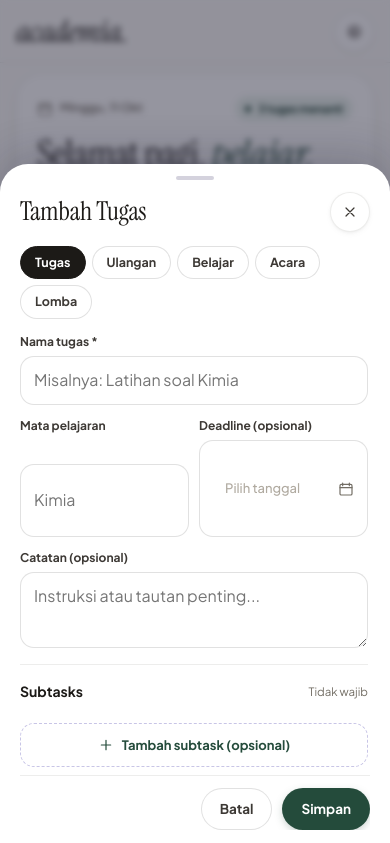
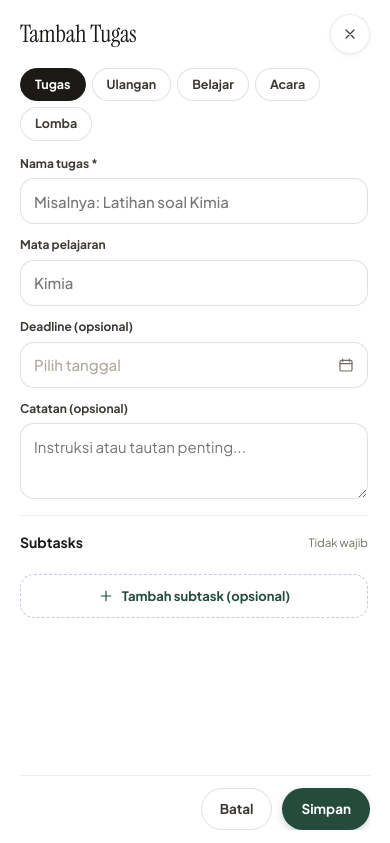
Before and after one commit to christ4ian/academia, a website: page index.html in a window 390 px wide. Both pictures are taken after a click on the button "Tambah". Shown: the top 843 px of the page. Drawn offline with Linux system fonts and the light colour scheme.

Commit message:
Fix picker height bug, make date fields full-width, and use top-aligned modal on mobile

```diff
--- a/index.html
+++ b/index.html
@@ -241,37 +241,37 @@ svg{display:block;flex:none}
 .comp-bottom{display:flex;justify-content:space-between;align-items:center;gap:10px;border-top:1px solid var(--line);padding-top:10px;margin-top:8px}
 .comp-bottom .tiny{max-width:70%;line-height:1.4}
 
-/* ---------- modal (bottom sheet on mobile with keyboard-aware layout) ---------- */
-.modal-wrap{position:fixed;inset:0;z-index:40;display:none;align-items:flex-end;justify-content:center;background:rgba(22,20,43,.45);-webkit-backdrop-filter:blur(3px);backdrop-filter:blur(3px);overscroll-behavior:contain}
+/* ---------- modal (top-aligned full sheet on mobile for optimal keyboard UX) ---------- */
+.modal-wrap{position:fixed;inset:0;z-index:40;display:none;align-items:flex-start;justify-content:center;background:rgba(22,20,43,.45);-webkit-backdrop-filter:blur(3px);backdrop-filter:blur(3px);overscroll-behavior:contain}
 .modal-wrap.show{display:flex;animation:fade .2s var(--ease)}
-.dialog{width:100%;max-height:88dvh;max-height:88vh;display:flex;flex-direction:column;background:var(--surface);border-radius:28px 28px 0 0;padding:12px 20px calc(14px + env(safe-area-inset-bottom));box-shadow:0 -10px 40px rgba(22,20,43,.2);overflow:hidden;box-sizing:border-box}
-.modal-wrap.show .dialog{animation:sheetIn .35s var(--ease)}
-.dialog::before{content:'';display:block;width:38px;height:4px;border-radius:2px;background:#d4d2dd;margin:0 auto 12px;flex:none}
+.dialog{width:100%;height:100%;height:100dvh;max-height:100dvh;display:flex;flex-direction:column;background:var(--surface);border-radius:0;padding:calc(14px + env(safe-area-inset-top)) 20px calc(14px + env(safe-area-inset-bottom));overflow:hidden;box-sizing:border-box}
+.modal-wrap.show .dialog{animation:viewIn .22s var(--ease)}
+.dialog::before{display:none}
 .dialog-header{display:flex;align-items:center;justify-content:space-between;gap:15px;margin-bottom:12px;flex:none}
-.dialog-header h2{font-size:26px}
+.dialog-header h2{font-size:24px}
 .type-select{display:flex;gap:6px;flex-wrap:wrap;margin:0 0 12px;padding:2px 0;flex:none}
 .type-select button{flex:none;border:1px solid var(--line-2);background:var(--surface);color:var(--ink-2);border-radius:999px;padding:6px 14px;font-size:12.5px;font-weight:700;transition:background .2s,color .2s}
 .type-select button.active{background:var(--ink);border-color:var(--ink);color:#fff}
 .dialog-body{flex:1 1 auto;min-height:0;overflow-y:auto;-webkit-overflow-scrolling:touch;padding-right:2px;overscroll-behavior:contain;scroll-padding-bottom:70px}
-.field{display:grid;gap:5px;margin-bottom:12px}
+.field{display:grid;gap:5px;margin-bottom:12px;align-content:start}
 .field label{color:var(--ink-2);font-size:12px;font-weight:700}
-.field input,.field textarea,.field select,.subtask-edit input[type=text],.stage-edit input{width:100%;min-width:0;border:1.5px solid var(--line-2);border-radius:14px;padding:11px 13px;background:#fff;color:var(--ink);font-size:16px;transition:border-color .2s,box-shadow .2s;box-sizing:border-box}
-.field textarea{resize:vertical;min-height:76px}
+.field input:not([type=checkbox]),.field select,.pick-btn{width:100%;min-width:0;height:46px;min-height:46px;border:1.5px solid var(--line-2);border-radius:14px;padding:0 13px;background:#fff;color:var(--ink);font-size:15px;font-weight:500;transition:border-color .2s,box-shadow .2s;box-sizing:border-box}
 .field input:focus,.field textarea:focus,.field select:focus,.subtask-edit input[type=text]:focus,.stage-edit input:focus{border-color:var(--accent);box-shadow:0 0 0 4px var(--accent-pale);outline:none}
+.field textarea{width:100%;min-width:0;border:1.5px solid var(--line-2);border-radius:14px;padding:11px 13px;background:#fff;color:var(--ink);font-size:15px;resize:vertical;min-height:76px;transition:border-color .2s,box-shadow .2s;box-sizing:border-box}
 .field small{color:var(--muted);font-size:11px}
-.fieldrow{display:grid;grid-template-columns:repeat(2,minmax(0,1fr));gap:10px}
+.fieldrow{display:grid;grid-template-columns:repeat(2,minmax(0,1fr));gap:10px;align-items:start}
 .fieldrow.three{grid-template-columns:1fr 1fr}
 .switchrow{display:flex;gap:9px;align-items:center;font-size:12px;color:var(--muted);margin-bottom:13px}
 .subtask-list{display:grid;gap:8px;margin:10px 0}
 .subtask-edit{display:flex;align-items:center;gap:8px}
-.subtask-edit input[type=text]{flex:1;padding:9px 12px}
+.subtask-edit input[type=text]{flex:1;height:42px;padding:0 12px;font-size:14px}
 .subtask-edit input[type=checkbox]{width:18px;height:18px;accent-color:var(--accent)}
 .subtask-edit button{border:0;background:none;color:var(--muted);padding:6px}
 .stages-list{display:grid;gap:10px;margin:10px 0}
 .stage-edit{display:grid;grid-template-columns:minmax(0,1.2fr) minmax(0,1fr) 32px;gap:8px;align-items:center}
-.stage-edit input{padding:9px 12px;height:42px}
+.stage-edit input{padding:0 12px;height:42px;min-height:42px;font-size:13.5px}
 .stage-edit input:first-child{grid-column:auto}
-.stage-edit .pick-btn{grid-column:auto;padding:8px 12px;min-height:42px;height:42px;font-size:13.5px}
+.stage-edit .pick-btn{grid-column:auto;padding:0 12px;min-height:42px;height:42px;font-size:13.5px}
 .stage-edit button:not(.pick-btn){grid-column:auto;grid-row:auto;background:transparent;border:0;color:var(--muted);width:32px;height:32px;display:grid;place-items:center}
 .add-inline{width:100%;display:flex;align-items:center;justify-content:center;gap:8px;padding:11px;border:1.5px dashed #c8c5e6;border-radius:14px;background:transparent;color:var(--accent);font-size:13px;font-weight:700;transition:background .2s}
 .add-inline:hover{background:var(--accent-pale)}
@@ -310,9 +310,9 @@ svg{display:block;flex:none}
 
 /* ---------- custom controls (replaces native select / date / time / checkbox / confirm) ---------- */
 .pick-native{display:none!important}
-.pick-btn{width:100%;min-width:0;display:flex;align-items:center;justify-content:space-between;gap:10px;min-height:46px;padding:10px 13px;border:1.5px solid var(--line-2);border-radius:14px;background:#fff;color:var(--ink);font-size:15px;font-weight:500;text-align:left;box-sizing:border-box;transition:border-color .2s,box-shadow .2s,background .2s}
-.pick-btn .pick-val{min-width:0;overflow:hidden;text-overflow:ellipsis;white-space:nowrap}
-.pick-btn .pick-val.empty{color:var(--subtle)}
+.pick-btn{width:100%;min-width:0;display:flex;align-items:center;justify-content:space-between;gap:10px;height:46px;min-height:46px;padding:0 13px;border:1.5px solid var(--line-2);border-radius:14px;background:#fff;color:var(--ink);font-size:15px;font-weight:500;text-align:left;box-sizing:border-box;transition:border-color .2s,box-shadow .2s,background .2s;cursor:pointer}
+.pick-btn .pick-val{min-width:0;overflow:hidden;text-overflow:ellipsis;white-space:nowrap;flex:1}
+.pick-btn .pick-val.is-empty,.pick-btn .pick-val.empty{color:var(--subtle);padding:0!important;font-size:inherit!important;line-height:inherit!important;text-align:left!important}
 .pick-btn .icon{color:var(--muted);transition:transform .2s var(--ease),color .2s}
 .pick-btn:hover{border-color:var(--accent)}
 .pick-btn.open{border-color:var(--accent);box-shadow:0 0 0 4px var(--accent-pale)}
@@ -435,7 +435,7 @@ input[type=search]::-webkit-search-cancel-button,input[type=search]::-webkit-sea
   .page-intro{padding:8px 0 26px}
   .panel-pad{padding:22px}
   .modal-wrap{align-items:center;padding:24px}
-  .dialog{width:min(600px,100%);max-height:min(92dvh,900px);border-radius:28px;padding:26px 28px}
+  .dialog{width:min(600px,100%);height:auto;max-height:min(92dvh,900px);border-radius:28px;padding:26px 28px;box-shadow:0 20px 60px -15px rgba(22,20,43,.3)}
   .dialog::before{display:none}
   .field input,.field textarea,.field select,.subtask-edit input[type=text],.stage-edit input,.search{font-size:14px}
   .hero-quick input{font-size:14.5px}
@@ -598,19 +598,19 @@ function renderAIReview(){
 function renderModal(r=null){const current=r||modalDraft||getEditing();document.getElementById('modal-title').textContent=(editing?'Edit ':'Tambah ')+TYPES[modalType];document.getElementById('modal-delete').classList.toggle('hidden',!editing);document.getElementById('modal-types').innerHTML=editing?'':Object.keys(TYPES).map(k=>`<button type="button" data-modal-type="${k}" class="${k===modalType?'active':''}">${TYPES[k]}</button>`).join('');
   let content='';
   if(modalType==='task'){
-    content=formField('Nama tugas *','title',current?.title||'','text','required maxlength="180" placeholder="Misalnya: Latihan soal Kimia"')+`<div class="fieldrow">${formField('Mata pelajaran','subject',current?.subject||'','text','maxlength="80" placeholder="Kimia"')}${formField('Deadline (opsional)','due',current?.due||'','date')}</div>`+`<div class="field"><label for="f-notes">Catatan (opsional)</label><textarea id="f-notes" name="notes" placeholder="Instruksi atau tautan penting...">${esc(current?.notes||'')}</textarea></div>`+`<div class="divider"></div><div class="section-head"><h3>Subtasks</h3><span class="tiny muted">Tidak wajib</span></div>`+subtaskEditors();
+    content=formField('Nama tugas *','title',current?.title||'','text','required maxlength="180" placeholder="Misalnya: Latihan soal Kimia"')+formField('Mata pelajaran','subject',current?.subject||'','text','maxlength="80" placeholder="Kimia"')+formField('Deadline (opsional)','due',current?.due||'','date')+`<div class="field"><label for="f-notes">Catatan (opsional)</label><textarea id="f-notes" name="notes" placeholder="Instruksi atau tautan penting...">${esc(current?.notes||'')}</textarea></div>`+`<div class="divider"></div><div class="section-head"><h3>Subtasks</h3><span class="tiny muted">Tidak wajib</span></div>`+subtaskEditors();
   }else if(modalType==='competition'){
     content=formField('Nama lomba *','title',current?.name??current?.title??'','text','required maxlength="160" placeholder="Misalnya: Olimpiade Matematika"')+`<div class="fieldrow">${formField('Bidang','subject',current?.subject||'','text','placeholder="Matematika"')}${selectField('Kategori','mode',[['Individu','Individu'],['Tim','Tim'],['Lainnya','Lainnya']],current?.mode||'Individu')}</div>`+formField('Lokasi / penyelenggara','location',current?.location||'','text','placeholder="Opsional"')+`<div class="field"><label for="f-notes">Catatan</label><textarea name="notes" id="f-notes" placeholder="Ketentuan, link pendaftaran, hal penting">${esc(current?.notes||'')}</textarea></div>`+`<div class="divider"></div><div class="section-head"><h3>Timeline lomba</h3><span class="tiny muted">Bisa tambah tahap sebanyak perlu</span></div>`+stageEditors();
   }else if(modalType==='exam'){
     const d=current||{},today=localToday();
-    content=formField('Nama ulangan *','title',d.title||'','text','required maxlength="180" placeholder="Misalnya: UH Biologi Sel"')+formField('Mata pelajaran (opsional)','subject',d.subject||'','text','maxlength="80" placeholder="Biologi"')+`<div class="fieldrow">${formField('Tanggal ulangan *','startDate',d.startDate||today,'date','required')}</div>`+`<div class="field"><label for="f-notes">Catatan (opsional)</label><textarea name="notes" id="f-notes" placeholder="Kisi-kisi atau materi ulangan...">${esc(d.notes||'')}</textarea></div>`;
+    content=formField('Nama ulangan *','title',d.title||'','text','required maxlength="180" placeholder="Misalnya: UH Biologi Sel"')+formField('Mata pelajaran (opsional)','subject',d.subject||'','text','maxlength="80" placeholder="Biologi"')+formField('Tanggal ulangan *','startDate',d.startDate||today,'date','required')+`<div class="field"><label for="f-notes">Catatan (opsional)</label><textarea name="notes" id="f-notes" placeholder="Kisi-kisi atau materi ulangan...">${esc(d.notes||'')}</textarea></div>`;
   }else if(modalType==='study'){
     const d=current||{},today=localToday();
     const compOptions=[['','Tidak terhubung'],...db.competitions.map(c=>[c.id,c.name])];
-    content=formField('Sesi belajar *','title',d.title||'','text','required maxlength="180" placeholder="Misalnya: Merangkum Sejarah"')+formField('Mata pelajaran (opsional)','subject',d.subject||'','text','maxlength="80" placeholder="Sejarah"')+`<div class="fieldrow">${formField('Tanggal belajar *','startDate',d.startDate||today,'date','required')}</div>`+`<div class="fieldrow">${formField('Jam mulai','startTime',d.startTime||'','time')}${formField('Jam selesai','endTime',d.endTime||'','time')}</div>`+selectField('Terkait lomba (opsional)','competitionId',compOptions,d.competitionId||'')+`<div class="field"><label for="f-notes">Catatan (opsional)</label><textarea name="notes" id="f-notes" placeholder="Rincian materi yang ingin dipelajari...">${esc(d.notes||'')}</textarea></div>`;
+    content=formField('Sesi belajar *','title',d.title||'','text','required maxlength="180" placeholder="Misalnya: Merangkum Sejarah"')+formField('Mata pelajaran (opsional)','subject',d.subject||'','text','maxlength="80" placeholder="Sejarah"')+formField('Tanggal belajar *','startDate',d.startDate||today,'date','required')+`<div class="fieldrow">${formField('Jam mulai','startTime',d.startTime||'','time')}${formField('Jam selesai','endTime',d.endTime||'','time')}</div>`+selectField('Terkait lomba (opsional)','competitionId',compOptions,d.competitionId||'')+`<div class="field"><label for="f-notes">Catatan (opsional)</label><textarea name="notes" id="f-notes" placeholder="Rincian materi yang ingin dipelajari...">${esc(d.notes||'')}</textarea></div>`;
   }else{
     const d=current||{},today=localToday();
-    content=formField('Nama acara *','title',d.title||'','text','required maxlength="180" placeholder="Nama acara"')+formField('Keterangan (opsional)','subject',d.subject||'','text','maxlength="80" placeholder="Umum"')+`<div class="fieldrow">${formField('Tanggal *','startDate',d.startDate||today,'date','required')}${formField('Tanggal selesai (opsional)','endDate',d.endDate||d.startDate||today,'date')}</div>`+`<div class="fieldrow">${formField('Jam mulai','startTime',d.startTime||'','time')}${formField('Jam selesai','endTime',d.endTime||'','time')}</div>`+`<div class="field"><label for="f-notes">Catatan (opsional)</label><textarea name="notes" id="f-notes" placeholder="Rincian acara...">${esc(d.notes||'')}</textarea></div>`;
+    content=formField('Nama acara *','title',d.title||'','text','required maxlength="180" placeholder="Nama acara"')+formField('Keterangan (opsional)','subject',d.subject||'','text','maxlength="80" placeholder="Umum"')+formField('Tanggal *','startDate',d.startDate||today,'date','required')+formField('Tanggal selesai (opsional)','endDate',d.endDate||d.startDate||today,'date')+`<div class="fieldrow">${formField('Jam mulai','startTime',d.startTime||'','time')}${formField('Jam selesai','endTime',d.endTime||'','time')}</div>`+`<div class="field"><label for="f-notes">Catatan (opsional)</label><textarea name="notes" id="f-notes" placeholder="Rincian acara...">${esc(d.notes||'')}</textarea></div>`;
   }
   document.getElementById('modal-fields').innerHTML=content;enhanceControls(document.getElementById('modal-fields'));
   renderAIReview();
@@ -799,13 +799,17 @@ const picker={el:null,kind:'',y:0,m:0,h:7,mi:0};
 const pickKind=el=>el.tagName==='SELECT'?'select':el.type;
 function pickLabelText(el){
   if(el.tagName==='SELECT'){const o=el.options[el.selectedIndex];return o?o.textContent:''}
-  if(el.type==='date')return parseISO(el.value)?fmt(el.value,{day:'numeric',month:'long',year:'numeric'}):'';
+  if(el.type==='date'){
+    if(!parseISO(el.value))return '';
+    if(el.closest&&el.closest('.stage-edit'))return fmt(el.value,{day:'numeric',month:'short',year:'numeric'});
+    return fmt(el.value,{day:'numeric',month:'long',year:'numeric'});
+  }
   return el.value||'';
 }
 function syncPick(el){
   const b=el&&el._btn;if(!b)return;
   const kind=pickKind(el),txt=pickLabelText(el),ph=kind==='date'?'Pilih tanggal':kind==='time'?'Pilih jam':'Pilih';
-  b.innerHTML=`<span class="pick-val${txt?'':' empty'}">${esc(txt||ph)}</span>${icon(kind==='date'?'calendar':kind==='time'?'clock':'down','sm')}`;
+  b.innerHTML=`<span class="pick-val${txt?'':' is-empty'}">${esc(txt||ph)}</span>${icon(kind==='date'?'calendar':kind==='time'?'clock':'down','sm')}`;
 }
 function enhanceControls(root){
   root.querySelectorAll('select:not([data-enh]),input[type=date]:not([data-enh]),input[type=time]:not([data-enh])').forEach(el=>{
```
